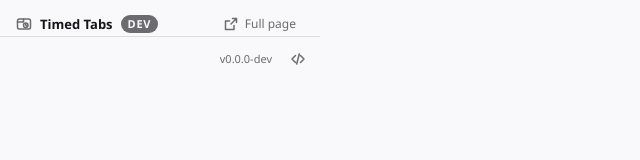
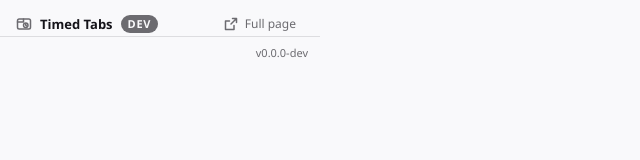
Before and after one commit to politeauthority/timed-tabs, a browser extension: page src/ui/panel.html in a window 1280 px wide. Shown: the full height of the page, 0-640 px from the left. Drawn offline with Linux system fonts and the light colour scheme; no server answers.

Commit message:
fix: mini UI footer is the version alone, and cannot scroll sideways
The footer still carried a link to the source. It is gone, leaving the
version, smaller, in the corner. The full page keeps its own source link.

The popup body was a rigid 320px. Once the panel grew tall enough for a
vertical scrollbar, Firefox laid that scrollbar inside the 320px viewport
and left about 305px, so the body was wider than the window it sat in and a
horizontal scrollbar appeared. It may now give way those few pixels.

```diff
--- a/src/ui/panel.css
+++ b/src/ui/panel.css
@@ -98,6 +98,12 @@ body {
 
 body[data-context="popup"] {
   width: 320px;
+  /* Once the popup is tall enough for a vertical scrollbar, Firefox lays that
+     scrollbar inside the 320px viewport and leaves about 305px. A rigid 320px
+     body is then wider than the window it sits in, which is a horizontal
+     scrollbar. Letting it give way those few pixels costs nothing and stops
+     the bar appearing whenever the panel grows. */
+  max-width: 100%;
 }
 
 body[data-context="options"] #app {
@@ -573,6 +579,7 @@ body:not([data-context="popup"]) .pages {
 
 body[data-context="popup"] .mini-foot {
   display: flex;
+  justify-content: flex-end;
 }
 
 /* Pages: the page and preferences views show one page at a time. */
@@ -1756,8 +1763,8 @@ body[data-context="page"] .version {
 .version-mini {
   flex: none;
   align-self: center;
-  margin-left: auto;
   padding: 0 var(--sp-1);
+  font-size: var(--fs-xs);
 }
 
 /* Link to the repository: an icon in the popup footer, a line at the foot of the page view. */
@@ -1774,17 +1781,6 @@ body[data-context="page"] .version {
   text-decoration: underline;
 }
 
-.repo-link-mini {
-  flex: none;
-  align-self: center;
-  padding: 6px;
-  border-radius: var(--r-control);
-}
-
-.repo-link-mini:hover {
-  background: var(--control);
-  text-decoration: none;
-}
 
 .page-foot {
   display: flex;
--- a/src/ui/panel.html
+++ b/src/ui/panel.html
@@ -156,9 +156,9 @@
 
       <!-- Mini UI footer: what the popup is, not where to go. "Open in a tab"
            in the header is the way through to the full pages. -->
+      <!-- Mini UI footer: the version, and nothing else. -->
       <p class="mini-foot">
         <span id="version-mini" class="version version-mini" title="Version"></span>
-        <a class="repo-link repo-link-mini" href="https://github.com/politeauthority/timed-tabs" target="_blank" rel="noopener" title="Source code on GitHub" aria-label="Source code on GitHub"><svg class="icon" aria-hidden="true"><use href="#i-code" /></svg></a>
       </p>
 
       <!-- Rules page -->
```
Also changed, not shown: src/ui/options.html (+1 -1 lines).
